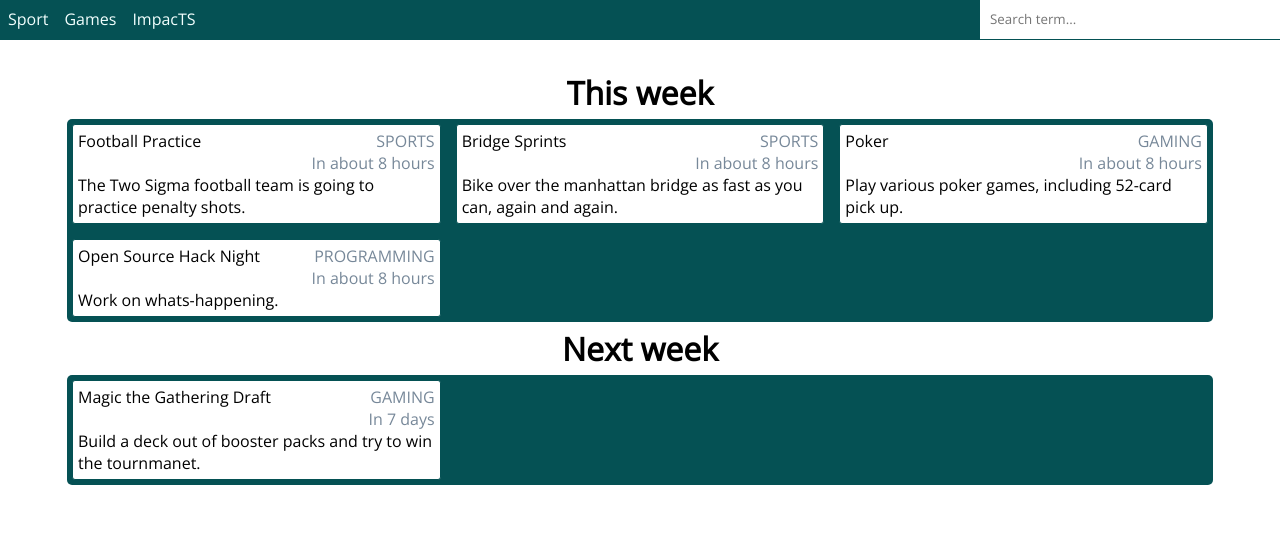
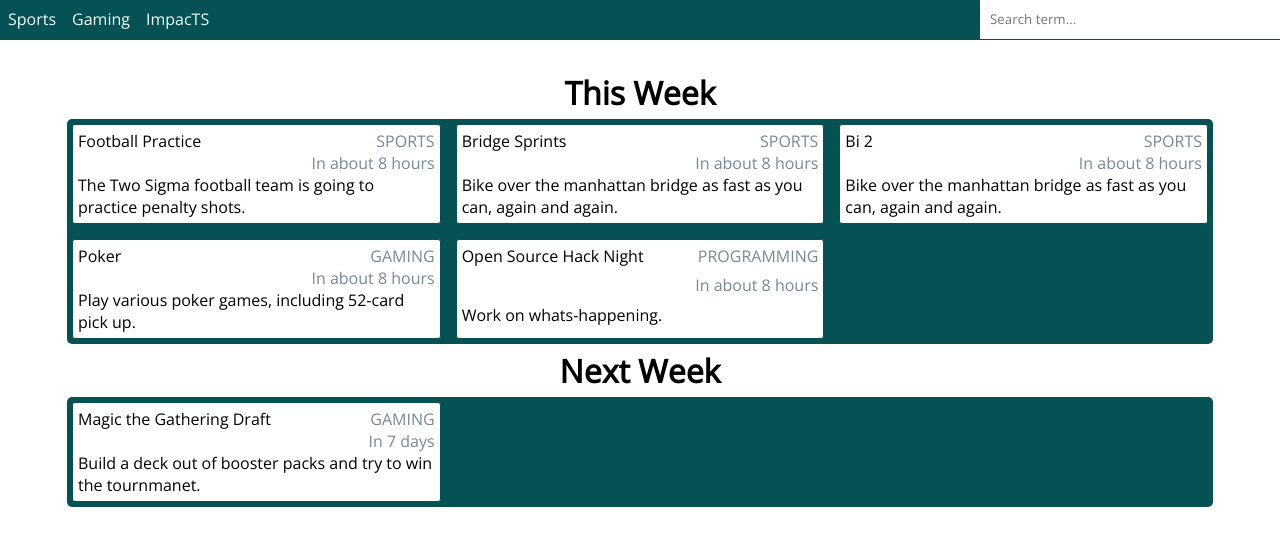
Before and after one commit to MykolaGolubyev/whats-happening, a React (Create React App) app in the folder products/web/: page / in a window 1280 px wide. Shown: the top 546 px of the page. Built offline with nearby package versions, Linux system fonts and the light colour scheme; the HTML template or start-up script is replaced by a standard one.

Commit message:
refactor grouping and apply filter to the displayed cards

```diff
--- a/products/web/src/cards/CorkBoard.css
+++ b/products/web/src/cards/CorkBoard.css
@@ -1,20 +1,19 @@
 .cork-board {
-    margin-top: 1em;
     background-color: white;
-    margin: 26px 5% 0 5%;
+    margin: 26px 5% 0;
 }
 
-.week h1 {
+.events-group h1 {
     margin: 5px 0 5px 0;
     text-align: center;
 }
 
-.week-content {
+.events-group .content {
     display: grid;
     grid-template-columns: repeat(3, 1fr);
     grid-gap: 5px;
 
     background-color: var(--color-heavy);
     border-radius: 5px;
-    margin: 3px 3px 0px 3px;
+    margin: 3px 3px 0 3px;
 }
--- a/products/web/src/cards/CorkBoard.tsx
+++ b/products/web/src/cards/CorkBoard.tsx
@@ -2,62 +2,28 @@ import * as React from 'react';
 import { EventCard } from './EventCard';
 import { EventInfo } from '../events/EventInfo';
 import './CorkBoard.css';
-import { differenceInCalendarWeeks } from 'date-fns';
+import { CalendarEvents } from '../events/CalendarEvents';
 
-interface WeekProps {
-    week: number;
-    events: EventInfo[];
+interface GroupProps {
+  name: string;
+  events: EventInfo[];
 }
 
+export const EventsGroup = ({name, events}: GroupProps) => (
+  <div className="events-group">
+    <h1>{name}</h1>
+    <div className="content">
+      {events.map((event, i) => <EventCard key={i} {...event}/>)}
+    </div>
+  </div>
+);
+
 interface CorkBoardProps {
-    allEvents: EventInfo[];
+  events: CalendarEvents;
 }
 
-function groupEvents(events: Array<EventInfo>): [number, EventInfo[]][] {
-    const today = Date.now();
-    const map: Map<number, EventInfo[]> = new Map();
-    for (const event of events) {
-        const weekDiff = differenceInCalendarWeeks(event.date, today);
-        let list = map.get(weekDiff);
-        if (list === undefined) {
-            list = [];
-            map.set(weekDiff, list);
-        }
-        list.push(event);
-    }
-    const keys = Array.from(map.keys()).sort();
-    const out: [number, EventInfo[]][] = [];
-    for (const key of keys) {
-        const val = map.get(key);
-        if (val) {
-            out.push([key, val]);
-        }
-    }
-    return out;
-}
-
-function weeksFromNow(week: number): string {
-    switch (week) {
-        case 0:
-            return 'This week';
-        case 1:
-            return 'Next week';
-        default:
-            return week + ' weeks from now';
-    }
-}
-
-export const Week = ({week, events}: WeekProps) => (
-    <div className="week">
-        <h1>{weeksFromNow(week)}</h1>
-        <div className="week-content">
-            {events.map((event, i) => <EventCard key={i} {...event}/>)}
-        </div>
-    </div>
+export const CorkBoard = ({events}: CorkBoardProps) => (
+  <div className="cork-board">
+    {events.groups.map(group => <EventsGroup key={group.name} name={group.name} events={group.events}/>)}
+  </div>
 );
-
-export const CorkBoard = ({allEvents}: CorkBoardProps) => (
-    <div className="cork-board">
-        {groupEvents(allEvents).map(([week, events], i) => <Week key={i} week={week} events={events}/>)}
-    </div>
-);
--- a/products/web/src/discovery/DiscoveryScreen.tsx
+++ b/products/web/src/discovery/DiscoveryScreen.tsx
@@ -8,12 +8,13 @@ import './DiscoveryScreen.css';
 import sampleData from '../test-data/testEvents';
 import { CalendarEvents } from '../events/CalendarEvents';
 import { NavigationFilter } from './navigation/NavigationFilter';
+import { RealTimeDateProvider } from '../events/RealTimeDateProvider';
 
 interface Props {
 }
 
 interface State {
-  events: CalendarEvents;
+  allEvents: CalendarEvents;
   navigationFilter: NavigationFilter;
 }
 
@@ -22,23 +23,23 @@ export class DiscoveryScreen extends React.Component<Props, State> {
     super(props);
 
     this.state = {
-      events: new CalendarEvents(sampleData),
+      allEvents: new CalendarEvents(sampleData, new RealTimeDateProvider()),
       navigationFilter: new NavigationFilter(Immutable.Set.of(), '')
     };
   }
 
   render() {
-    const {navigationFilter} = this.state;
+    const {allEvents, navigationFilter} = this.state;
 
     return (
       <div className="discovery-screen">
         <NavigationPanel onFilterChange={this.onFilterChange} navigationFilter={navigationFilter}/>
-        <CorkBoard allEvents={sampleData}/>
+        <CorkBoard events={allEvents.filter(navigationFilter)}/>
       </div>
     );
   }
 
   onFilterChange = (navigationFilter: NavigationFilter) => {
-    this.setState({navigationFilter});
+    this.setState({navigationFilter: navigationFilter});
   }
 }
--- a/products/web/src/discovery/navigation/NavigationFilter.ts
+++ b/products/web/src/discovery/navigation/NavigationFilter.ts
@@ -16,6 +16,10 @@ class NavigationFilter {
     return this.selectedCategories.contains(category);
   }
 
+  public isAnyCategorySelected() {
+    return ! this.selectedCategories.isEmpty();
+  }
+
   public newToggledCategory(category: string): NavigationFilter {
     const newCategories = this.selectedCategories.contains(category) ?
       this.selectedCategories.remove(category) :
--- a/products/web/src/discovery/navigation/NavigationPanel.tsx
+++ b/products/web/src/discovery/navigation/NavigationPanel.tsx
@@ -10,7 +10,7 @@ const NavigationPanel = ({onFilterChange, navigationFilter}: NavigationFilterCal
   return (
     <div className="navigation-panel">
       <CategoriesPanel
-        names={['Sport', 'Games', 'ImpacTS']}
+        names={['Sports', 'Gaming', 'ImpacTS']}
         navigationFilter={navigationFilter}
         onFilterChange={onFilterChange}
       />
--- a/products/web/src/events/CalendarEvents.ts
+++ b/products/web/src/events/CalendarEvents.ts
@@ -1,17 +1,40 @@
+import { differenceInCalendarDays } from 'date-fns';
+
 import { EventInfo } from './EventInfo';
 import { NavigationFilter } from '../discovery/navigation/NavigationFilter';
+import { DateProvider } from './DateProvider';
+import { EventsGroup } from './CalendarEventsGroup';
 
 class CalendarEvents {
-  constructor(public readonly events: EventInfo[]) {
+  public groups: EventsGroup[] = [];
+  private currentDate: Date;
+
+  constructor(public readonly events: EventInfo[], private readonly dateProvider: DateProvider) {
+    this.currentDate = dateProvider.currentDate();
+    this.registerGroup('This Week', 0, 6);
+    this.registerGroup('Next Week', 7, 13);
+  }
+
+  get count(): number {
+    return this.events.length;
   }
 
   filter(filter: NavigationFilter): CalendarEvents {
-    return new CalendarEvents(this.filterEvents(filter));
+    return new CalendarEvents(this.filterEvents(filter), this.dateProvider);
   }
 
   private filterEvents(filter: NavigationFilter): EventInfo[] {
     return this.events.filter(e => e.name.toLowerCase().indexOf(filter.searchTermLowerCase) !== -1 &&
-      filter.isCategorySelected(e.category));
+      ((!filter.isAnyCategorySelected()) || filter.isCategorySelected(e.category)));
+  }
+
+  private registerGroup(groupName: string, dayFrom: number, dayTo: number) {
+    const groupCondition = (e: EventInfo) => {
+      const diffInDays = differenceInCalendarDays(e.date, this.currentDate);
+      return diffInDays >= dayFrom && diffInDays <= dayTo;
+    };
+
+    this.groups.push(new EventsGroup(groupName, groupCondition, this.events));
   }
 }
 
--- /dev/null
+++ b/products/web/src/events/CalendarEventsGroup.ts
@@ -0,0 +1,13 @@
+import { EventInfo } from './EventInfo';
+
+class EventsGroup {
+  public readonly events: EventInfo[];
+
+  constructor(public readonly name: string,
+              condition: (e: EventInfo) => boolean,
+              allEvents: EventInfo[]) {
+    this.events = allEvents.filter(condition);
+  }
+}
+
+export { EventsGroup };
--- /dev/null
+++ b/products/web/src/events/DateProvider.ts
@@ -0,0 +1,5 @@
+interface DateProvider {
+  currentDate(): Date;
+}
+
+export { DateProvider };
--- /dev/null
+++ b/products/web/src/events/RealTimeDateProvider.ts
@@ -0,0 +1,9 @@
+import { DateProvider } from './DateProvider';
+
+class RealTimeDateProvider implements DateProvider {
+  currentDate(): Date {
+    return new Date();
+  }
+}
+
+export { RealTimeDateProvider };
--- a/products/web/src/test-data/testEvents.ts
+++ b/products/web/src/test-data/testEvents.ts
@@ -12,6 +12,12 @@ const sampleData: EventInfo[] = [
   },
   {
     name: 'Bridge Sprints',
+    category: 'Sports',
+    date: tomorrow,
+    description: 'Bike over the manhattan bridge as fast as you can, again and again.'
+  },
+  {
+    name: 'Bi 2',
     category: 'Sports',
     date: tomorrow,
     description: 'Bike over the manhattan bridge as fast as you can, again and again.'
```
Also changed, not shown: products/web/src/events/FixedTimeDateProvider.ts (added, +12 -0 lines), 1 other file (tests, documents, lock files or other folders).
